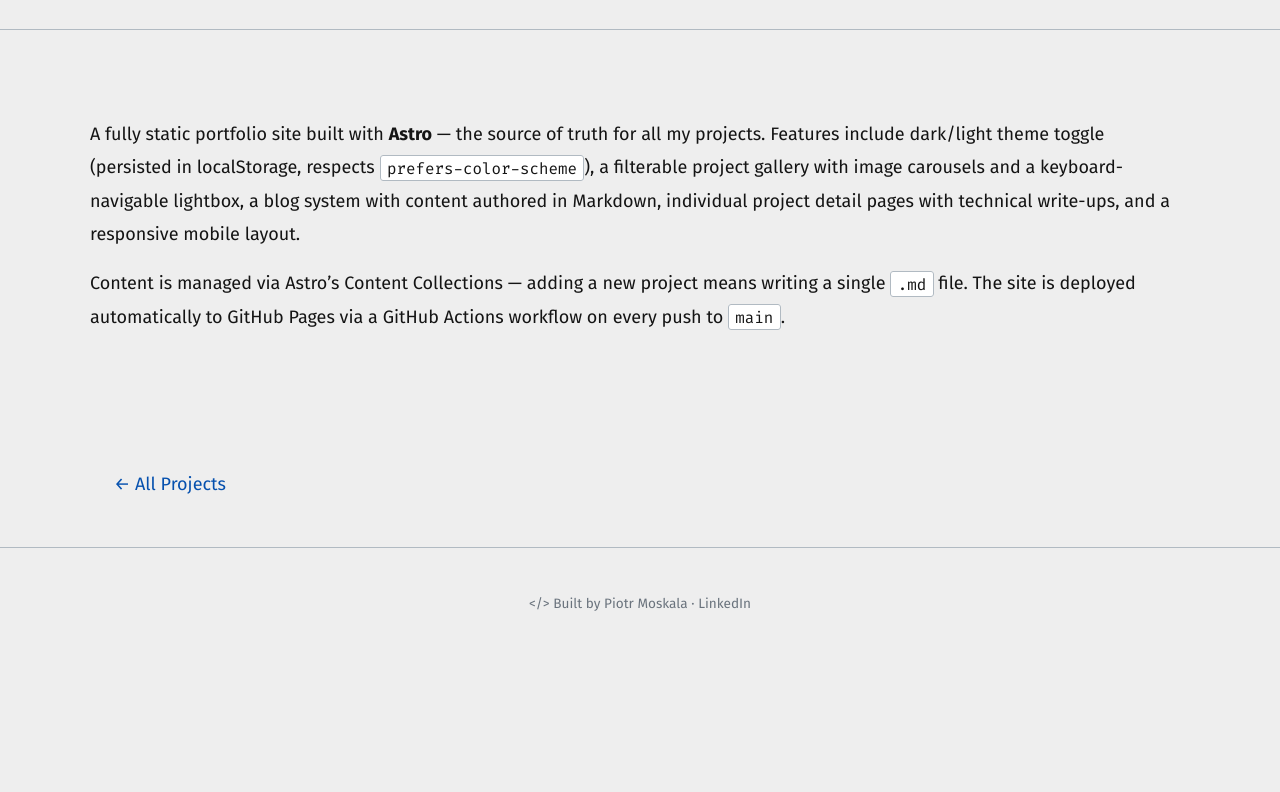
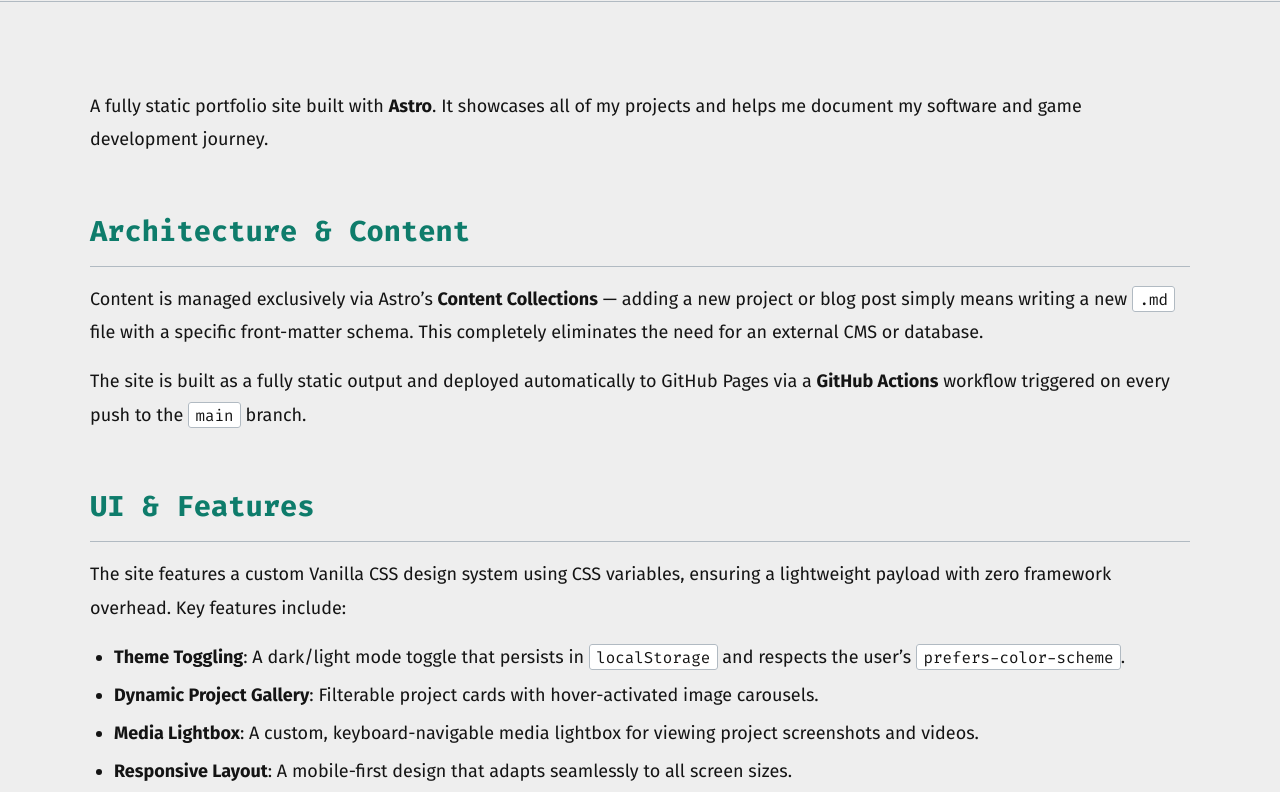
Before and after one commit to SeminixDev/seminixdev.github.io, an Astro site: page /projects/portfolio-website in a window 1280 px wide. Shown: the part 592-1384 px from the top of the page. Before the commit the page ends 1253 px from the top, so only its background shows below. Built offline with nearby package versions, Linux system fonts and the light colour scheme; Astro itself is replaced by a stand-in of ours.

Commit message:
Update portfolio website project

```diff
--- a/src/content/projects/portfolio-website.md
+++ b/src/content/projects/portfolio-website.md
@@ -1,7 +1,6 @@
 ---
 title: Portfolio Website
-subtitle: Personal Developer Portfolio
-description: This site — a code-themed portfolio with dark/light mode, filterable project gallery, image carousels, lightbox gallery, Markdown blog, and individual project detail pages. Built with Astro.
+description: A fully static, code-themed portfolio with dark/light mode, filterable project gallery, and Markdown-based content management.
 skills: [Astro, HTML, CSS, JavaScript, TypeScript]
 tags: [Meta]
 category: web
@@ -14,6 +13,19 @@
 featured: false
 ---
 
-A fully static portfolio site built with **Astro** — the source of truth for all my projects. Features include dark/light theme toggle (persisted in localStorage, respects `prefers-color-scheme`), a filterable project gallery with image carousels and a keyboard-navigable lightbox, a blog system with content authored in Markdown, individual project detail pages with technical write-ups, and a responsive mobile layout.
+A fully static portfolio site built with **Astro**. It showcases all of my projects and helps me document my software and game development journey.
 
-Content is managed via Astro's Content Collections — adding a new project means writing a single `.md` file. The site is deployed automatically to GitHub Pages via a GitHub Actions workflow on every push to `main`.
+## Architecture & Content
+
+Content is managed exclusively via Astro's **Content Collections** — adding a new project or blog post simply means writing a new `.md` file with a specific front-matter schema. This completely eliminates the need for an external CMS or database.
+
+The site is built as a fully static output and deployed automatically to GitHub Pages via a **GitHub Actions** workflow triggered on every push to the `main` branch.
+
+## UI & Features
+
+The site features a custom Vanilla CSS design system using CSS variables, ensuring a lightweight payload with zero framework overhead. Key features include:
+
+- **Theme Toggling**: A dark/light mode toggle that persists in `localStorage` and respects the user's `prefers-color-scheme`.
+- **Dynamic Project Gallery**: Filterable project cards with hover-activated image carousels.
+- **Media Lightbox**: A custom, keyboard-navigable media lightbox for viewing project screenshots and videos.
+- **Responsive Layout**: A mobile-first design that adapts seamlessly to all screen sizes.
```
